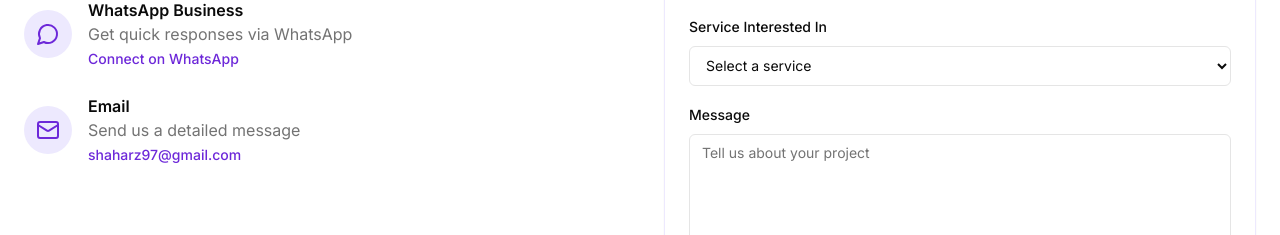
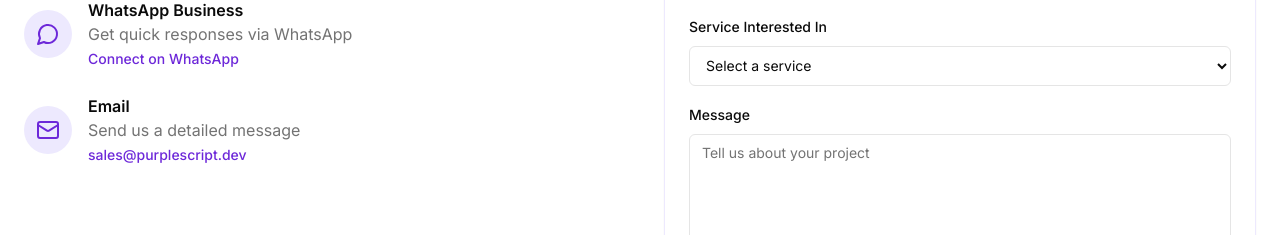
Before and after one commit to PurpleScript/PurpleScript.dev, a Next.js app: page / in a window 1280 px wide. Shown: the part 3891-4126 px from the top of the page. Built offline with nearby package versions, Linux system fonts and the light colour scheme.

Commit message:
Update EmailButton.tsx

```diff
--- a/app/components/EmailButton.tsx
+++ b/app/components/EmailButton.tsx
@@ -4,7 +4,7 @@ import { Button } from "@/components/ui/button";
 
 export default function EmailButton() {
   const handleEmailClick = () => {
-    window.location.href = "mailto:shaharz97@gmail.com";
+    window.location.href = "mailto:sales@purplescript.dev";
   };
 
   return (
@@ -13,7 +13,7 @@ export default function EmailButton() {
       className="p-0 h-auto text-purple-700"
       onClick={handleEmailClick}
     >
-      shaharz97@gmail.com
+      sales@purplescript.dev
     </Button>
   );
 }
```
